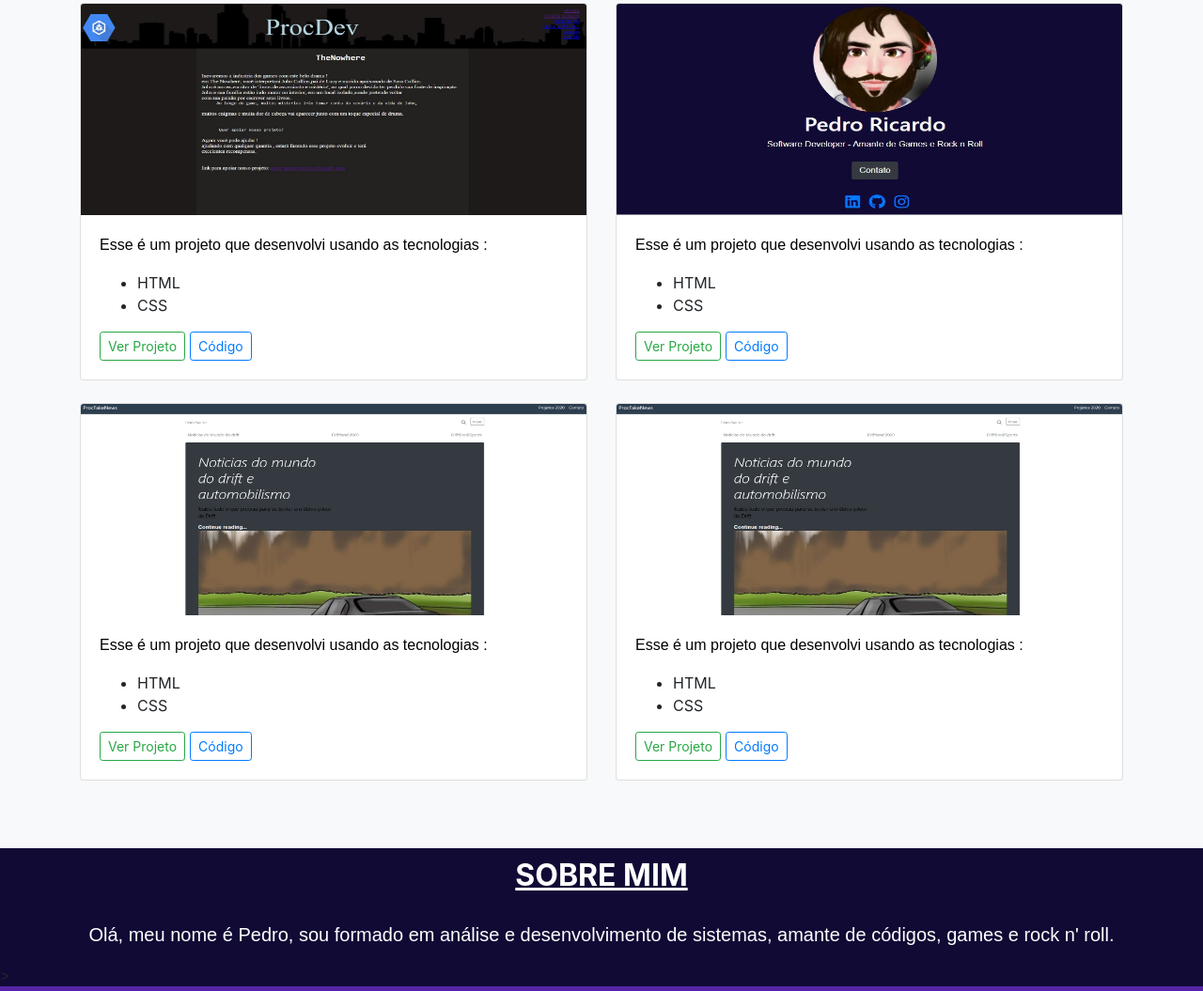
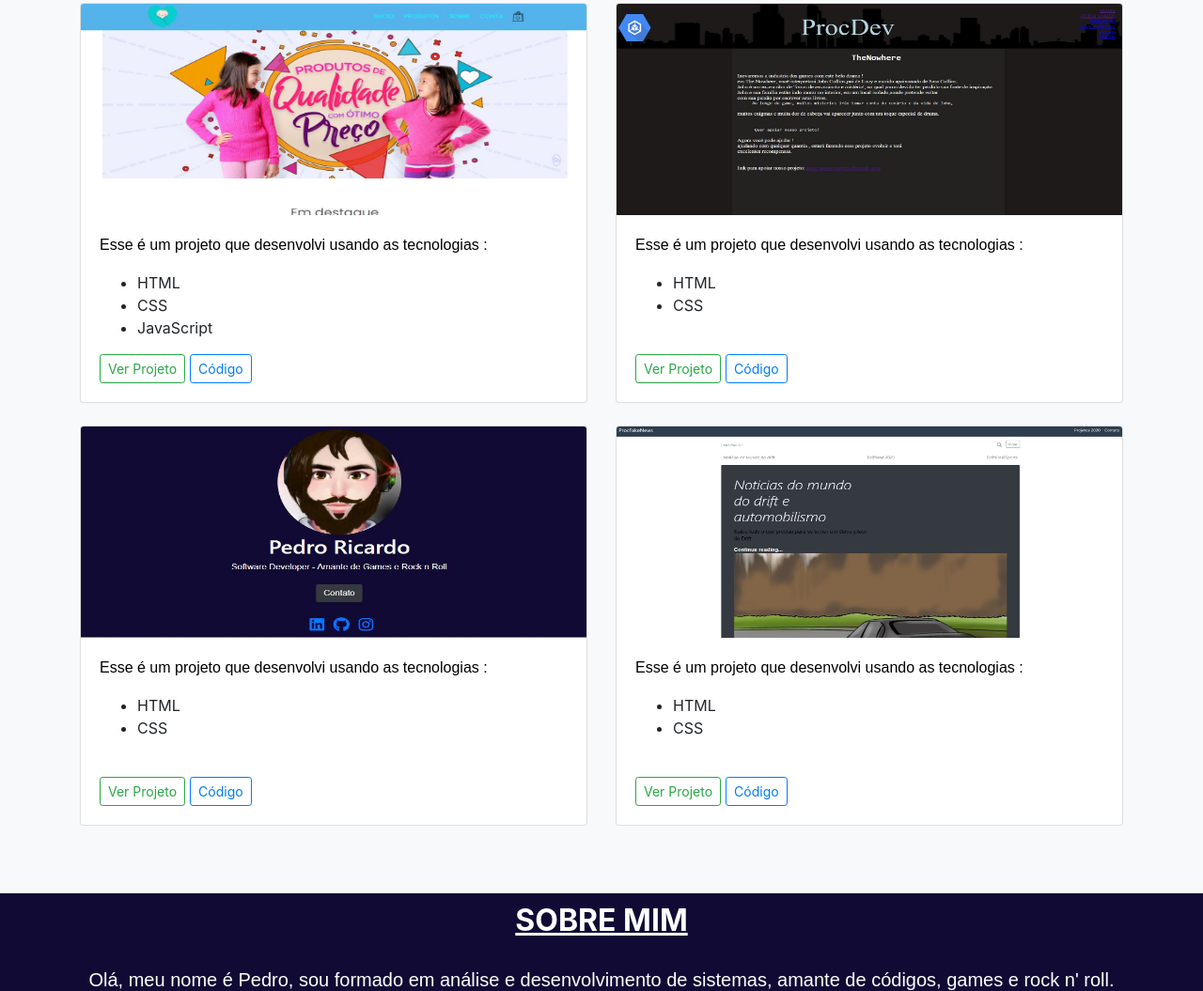
Before and after one commit to prcordova/ProcDev, a plain HTML site: page index.html in a window 1280 px wide. Shown: the part 649-1704 px from the top of the page at 94% size. Drawn offline with nearby package versions, Linux system fonts and the light colour scheme.

Commit message:
added 1 more project
project mylovestore added to the main page

```diff
--- a/index.html
+++ b/index.html
@@ -111,12 +111,44 @@
                         <img class="card-img-top"
                             data-src="holder.js/100px225?theme=thumb&amp;bg=55595c&amp;fg=eceeef&amp;text=Thumbnail"
                             alt="Thumbnail [100%x225]" style="height: 225px; width: 100%; display: block;"
+                            src="IMG/mylovestore.JPG" data-holder-rendered="true">
+                        <div class="card-body">
+                            <p class="card-text">Esse é um projeto que desenvolvi usando as tecnologias : </p>
+                            <ul>
+                                <li> HTML </li>
+                                <li> CSS </li>
+                                <li> JavaScript </li>
+
+
+                            </ul>
+                            <div class="d-flex justify-content-between align-items-center">
+                                <div class="btn-group">
+                                    <a href="https://mylovestore.netlify.app/" class="href"> <button
+                                            type="button" class="btn btn-sm btn-outline-success"
+                                            style="margin-right: 5px;">Ver
+                                            Projeto</button></a>
+                                    <a href="https://github.com/prcordova/MyLoveStore" class="href"><button
+                                            type="button" class="btn btn-sm btn-outline-primary">Código</button></a>
+                                </div>
+
+                            </div>
+                        </div>
+                    </div>
+                </div>
+
+
+                <div class="col-md-6">
+                    <div class="card mb-4 box-shadow">
+                        <img class="card-img-top"
+                            data-src="holder.js/100px225?theme=thumb&amp;bg=55595c&amp;fg=eceeef&amp;text=Thumbnail"
+                            alt="Thumbnail [100%x225]" style="height: 225px; width: 100%; display: block;"
                             src="IMG/procdev.JPG" data-holder-rendered="true">
                         <div class="card-body">
                             <p class="card-text">Esse é um projeto que desenvolvi usando as tecnologias : </p>
                             <ul>
                                 <li> HTML </li>
                                 <li> CSS </li>
+                                <br>
 
 
                             </ul>
@@ -146,6 +178,7 @@
                             <ul>
                                 <li> HTML </li>
                                 <li> CSS </li>
+                                <br>
 
                             </ul>
                             <div class="d-flex justify-content-between align-items-center">
@@ -153,8 +186,8 @@
                                     <a href="https://prcordova.netlify.app/" class="href"><button type="button"
                                             class="btn btn-sm btn-outline-success" style="margin-right: 5px;">Ver
                                             Projeto</button></a>
-                                        <a href="https://github.com/prcordova/ProcDev" class="href"><button
-                                                type="button" class="btn btn-sm btn-outline-primary">Código</button></a>
+                                    <a href="https://github.com/prcordova/ProcDev" class="href"><button type="button"
+                                            class="btn btn-sm btn-outline-primary">Código</button></a>
                                 </div>
 
                             </div>
@@ -173,6 +206,7 @@
                             <ul>
                                 <li> HTML </li>
                                 <li> CSS </li>
+                                <br>
 
                             </ul>
                             <div class="d-flex justify-content-between align-items-center">
@@ -191,32 +225,6 @@
 
 
 
-                    <div class="col-md-6">
-                        <div class="card mb-4 box-shadow">
-                            <img class="card-img-top"
-                                data-src="holder.js/100px225?theme=thumb&amp;bg=55595c&amp;fg=eceeef&amp;text=Thumbnail"
-                                alt="Thumbnail [100%x225]" style="height: 225px; width: 100%; display: block;"
-                                src="IMG/procnews.JPG" data-holder-rendered="true">
-                            <div class="card-body">
-                                <p class="card-text">Esse é um projeto que desenvolvi usando as tecnologias : </p>
-                                <ul>
-                                    <li> HTML </li>
-                                    <li> CSS </li>
-
-                                </ul>
-                                <div class="d-flex justify-content-between align-items-center">
-                                    <div class="btn-group">
-                                        <a href="https://procdevnews.netlify.app/#" class="href"><button type="button"
-                                                class="btn btn-sm btn-outline-success" style="margin-right: 5px;">Ver
-                                                Projeto</button></a>
-                                        <a href="https://github.com/prcordova/ProcDevnews" class="href"><button
-                                                type="button" class="btn btn-sm btn-outline-primary">Código</button></a>
-                                    </div>
-
-                                </div>
-                            </div>
-                        </div>
-                    </div>
 
 
             </div>
```
Also changed, not shown: IMG/mylovestore.JPG (added). Lines whose indentation alone changed are shown as unchanged.
